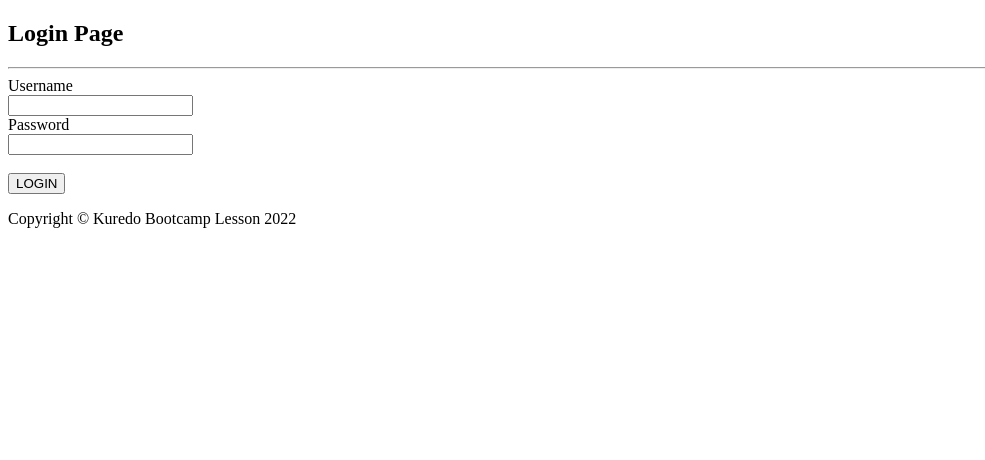
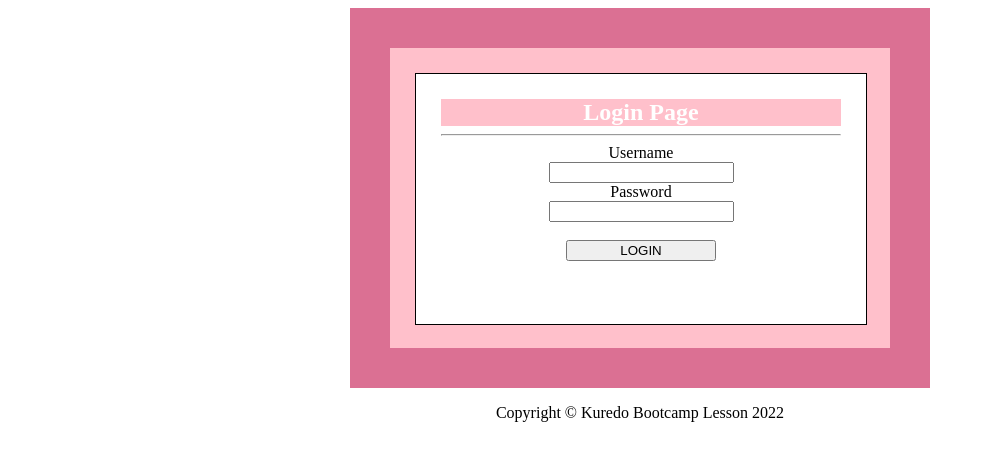
Before and after one commit to knkn-mk/knkn-mk.github.io, a plain HTML site: page index.html in a window 1280 px wide. Shown: the whole page, without its empty margins (0-985 px from the left). Drawn offline with Linux system fonts and the light colour scheme.

Commit message:
new upload with edit

```diff
--- a/index.html
+++ b/index.html
@@ -5,8 +5,7 @@
     <meta http-equiv="X-UA-Compatible" content="IE=edge">
     <meta name="viewport" content="width=device-width, initial-scale=1.0">
     <title>Login Page</title>
-    <link rel="stylesheet" href="./actuvuty-Loginpage.css"
-</head>
+    <link rel="stylesheet" href="mystyle.css1/actuvuty-Loginpage.css"
 <body>
     <div class="box1">
        <div class="box2">
--- /dev/null
+++ b/mystyle.css1/actuvuty-Loginpage.css
@@ -0,0 +1,51 @@
+body{
+    text-align: center;
+    padding: auto;
+}
+.box1{
+    background-color: palevioletred;
+    width: 500px;
+    height: 300px;
+    margin: auto;
+    padding: 40px
+}
+.box2{
+    background-color: pink;
+    width: 450px;
+    height: 250px;
+    margin: auto;
+    padding: 25px;
+}
+.form-box{
+    background-color: white;
+    border: 1px solid black;
+    width: 400px;
+    height: 200px;
+    margin: auto;
+    padding: 25px;
+}
+h2{
+    background-color: pink;
+    color: white;
+    text-align: center;
+    width: 400px;
+    margin: 0;
+}
+label, input{
+    text-align: center;
+}
+input:hover{
+    background-color: pink;
+}
+footer{
+    position: relative;
+}
+.btn_submit:hover{
+    background-color: pink;
+    color: white;
+    width: 150px;
+    cursor: pointer;
+}
+.btn_submit{
+    width: 150px;
+}
```
Also changed, not shown: 2 other files.
